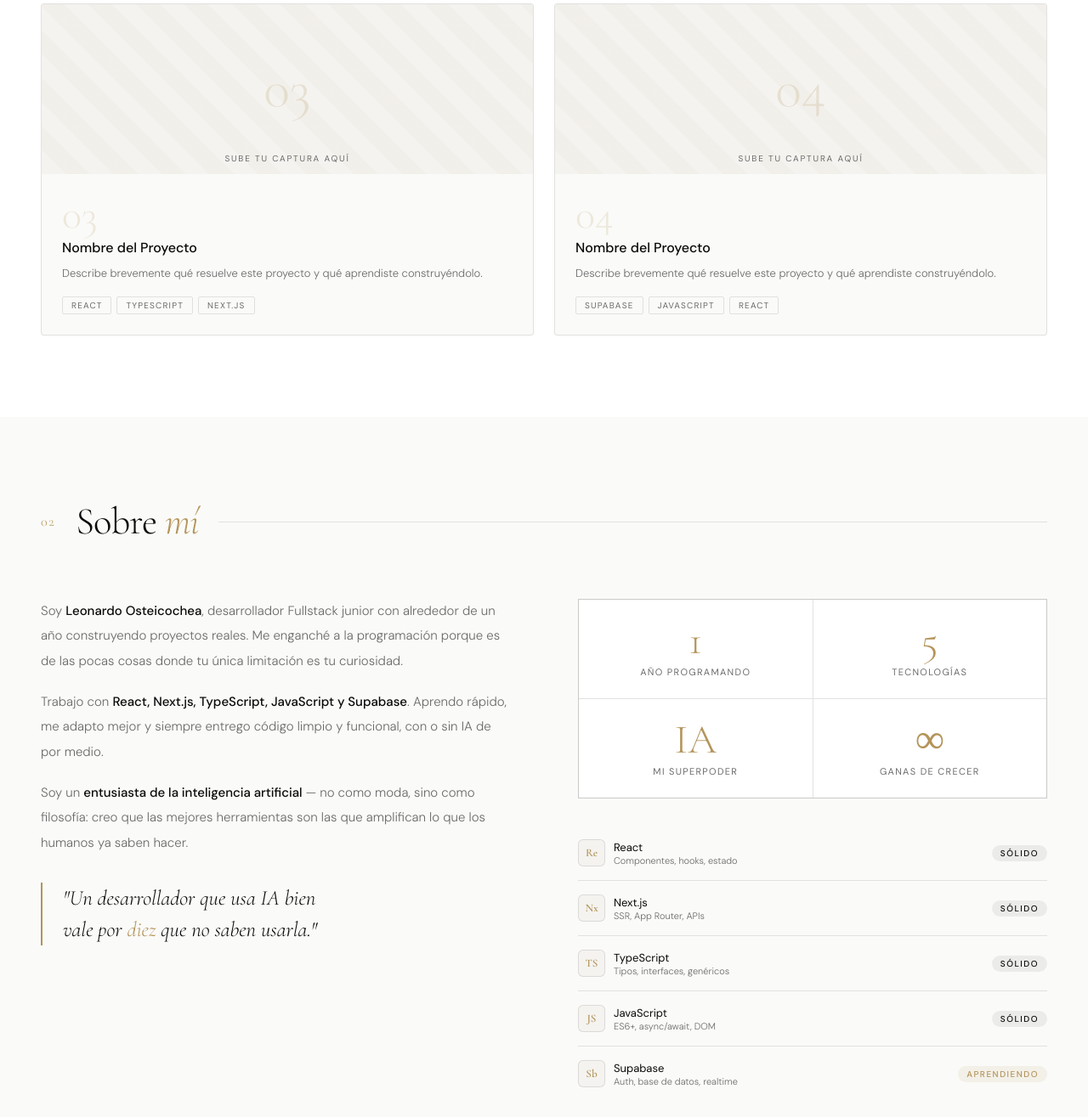
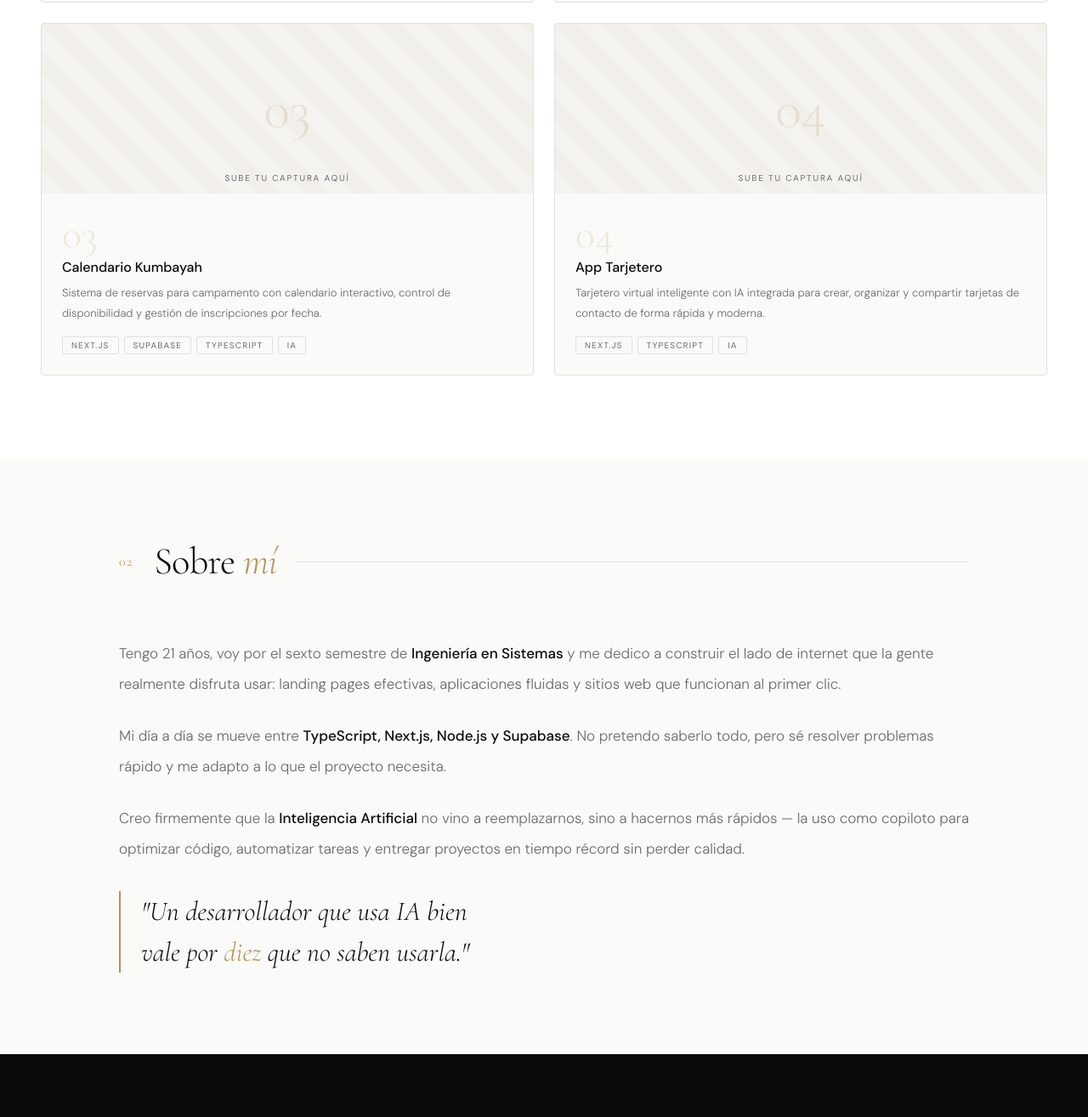
Before and after one commit to Leostei1407/Mi-Portafolio, a website: page index.html in a window 1280 px wide. Shown: the part 1482-2797 px from the top of the page at 85% size. Drawn offline with nearby package versions, Linux system fonts and the light colour scheme.

Commit message:
Update projects, about section and Zeta App URL

```diff
--- a/index.html
+++ b/index.html
@@ -408,20 +408,24 @@
 
   /* SOBRE MÍ */
   #sobre-mi { background: var(--bg); }
+  #sobre-mi .section-header {
+    max-width: 1000px;
+    margin-left: auto; margin-right: auto;
+  }
   .about-layout {
-    display: grid;
-    grid-template-columns: 1fr 1fr;
-    gap: 5rem; align-items: start;
+    display: block;
+    max-width: 1000px;
+    margin: 0 auto;
   }
   .about-text p {
-    font-size: 15px; font-weight: 300;
-    line-height: 1.95; color: var(--muted);
-    margin-bottom: 1.2rem;
+    font-size: 17px; font-weight: 300;
+    line-height: 2.1; color: var(--muted);
+    margin-bottom: 1.6rem;
   }
   .about-text p strong { font-weight: 500; color: var(--ink); }
   .about-phrase {
     font-family: 'Cormorant Garamond', serif;
-    font-size: 1.55rem; font-weight: 300;
+    font-size: 2rem; font-weight: 300;
     font-style: italic; color: var(--ink);
     line-height: 1.5;
     border-left: 2px solid var(--gold);
@@ -667,17 +671,18 @@
           <p>Sube tu captura aquí</p>
         </div>
         <div class="proj-overlay">
-          <a href="TU-LINK-AQUI" target="_blank">Ver proyecto →</a>
+          <a href="https://tienda-online-one-xi.vercel.app" target="_blank">Ver proyecto →</a>
         </div>
       </div>
       <div class="proj-body">
         <div class="proj-num-label">01</div>
-        <div class="proj-title">Nombre del Proyecto</div>
-        <p class="proj-desc">Describe brevemente qué resuelve este proyecto y qué aprendiste construyéndolo.</p>
+        <div class="proj-title">Tienda Online</div>
+        <p class="proj-desc">E-commerce con carrito de compras y panel de administración protegido por autenticación. Gestión de productos, pedidos y usuarios en tiempo real.</p>
         <div class="proj-tags">
-          <span class="proj-tag">React</span>
+          <span class="proj-tag">Next.js</span>
           <span class="proj-tag">Supabase</span>
           <span class="proj-tag">TypeScript</span>
+          <span class="proj-tag">IA</span>
         </div>
       </div>
     </div>
@@ -689,16 +694,18 @@
           <p>Sube tu captura aquí</p>
         </div>
         <div class="proj-overlay">
-          <a href="TU-LINK-AQUI" target="_blank">Ver proyecto →</a>
+          <a href="https://zeta-app.net" target="_blank">Ver proyecto →</a>
         </div>
       </div>
       <div class="proj-body">
         <div class="proj-num-label">02</div>
-        <div class="proj-title">Nombre del Proyecto</div>
-        <p class="proj-desc">Describe brevemente qué resuelve este proyecto y qué aprendiste construyéndolo.</p>
+        <div class="proj-title">Zeta App</div>
+        <p class="proj-desc">Herramienta integral para profesores: control de asistencias, registro de notas, planificación de clases y seguimiento académico de alumnos en un solo lugar.</p>
         <div class="proj-tags">
-          <span class="proj-tag">Next.js</span>
-          <span class="proj-tag">JavaScript</span>
+          <span class="proj-tag">React</span>
+          <span class="proj-tag">Vue</span>
+          <span class="proj-tag">Supabase</span>
+          <span class="proj-tag">TypeScript</span>
           <span class="proj-tag">IA</span>
         </div>
       </div>
@@ -711,17 +718,18 @@
           <p>Sube tu captura aquí</p>
         </div>
         <div class="proj-overlay">
-          <a href="TU-LINK-AQUI" target="_blank">Ver proyecto →</a>
+          <a href="https://calendario-kumbayah.vercel.app" target="_blank">Ver proyecto →</a>
         </div>
       </div>
       <div class="proj-body">
         <div class="proj-num-label">03</div>
-        <div class="proj-title">Nombre del Proyecto</div>
-        <p class="proj-desc">Describe brevemente qué resuelve este proyecto y qué aprendiste construyéndolo.</p>
+        <div class="proj-title">Calendario Kumbayah</div>
+        <p class="proj-desc">Sistema de reservas para campamento con calendario interactivo, control de disponibilidad y gestión de inscripciones por fecha.</p>
         <div class="proj-tags">
-          <span class="proj-tag">React</span>
+          <span class="proj-tag">Next.js</span>
+          <span class="proj-tag">Supabase</span>
           <span class="proj-tag">TypeScript</span>
-          <span class="proj-tag">Next.js</span>
+          <span class="proj-tag">IA</span>
         </div>
       </div>
     </div>
@@ -733,17 +741,17 @@
           <p>Sube tu captura aquí</p>
         </div>
         <div class="proj-overlay">
-          <a href="TU-LINK-AQUI" target="_blank">Ver proyecto →</a>
+          <a href="https://app-tarjetero.vercel.app" target="_blank">Ver proyecto →</a>
         </div>
       </div>
       <div class="proj-body">
         <div class="proj-num-label">04</div>
-        <div class="proj-title">Nombre del Proyecto</div>
-        <p class="proj-desc">Describe brevemente qué resuelve este proyecto y qué aprendiste construyéndolo.</p>
+        <div class="proj-title">App Tarjetero</div>
+        <p class="proj-desc">Tarjetero virtual inteligente con IA integrada para crear, organizar y compartir tarjetas de contacto de forma rápida y moderna.</p>
         <div class="proj-tags">
-          <span class="proj-tag">Supabase</span>
-          <span class="proj-tag">JavaScript</span>
-          <span class="proj-tag">React</span>
+          <span class="proj-tag">Next.js</span>
+          <span class="proj-tag">TypeScript</span>
+          <span class="proj-tag">IA</span>
         </div>
       </div>
     </div>
@@ -761,90 +769,17 @@
   <div class="about-layout">
     <div class="about-text reveal">
       <p>
-        Soy <strong>Leonardo Osteicochea</strong>, desarrollador Fullstack junior con alrededor de un año construyendo proyectos reales. Me enganché a la programación porque es de las pocas cosas donde tu única limitación es tu curiosidad.
+        Tengo 21 años, voy por el sexto semestre de <strong>Ingeniería en Sistemas</strong> y me dedico a construir el lado de internet que la gente realmente disfruta usar: landing pages efectivas, aplicaciones fluidas y sitios web que funcionan al primer clic.
       </p>
       <p>
-        Trabajo con <strong>React, Next.js, TypeScript, JavaScript y Supabase</strong>. Aprendo rápido, me adapto mejor y siempre entrego código limpio y funcional, con o sin IA de por medio.
+        Mi día a día se mueve entre <strong>TypeScript, Next.js, Node.js y Supabase</strong>. No pretendo saberlo todo, pero sé resolver problemas rápido y me adapto a lo que el proyecto necesita.
       </p>
       <p>
-        Soy un <strong>entusiasta de la inteligencia artificial</strong> — no como moda, sino como filosofía: creo que las mejores herramientas son las que amplifican lo que los humanos ya saben hacer.
+        Creo firmemente que la <strong>Inteligencia Artificial</strong> no vino a reemplazarnos, sino a hacernos más rápidos — la uso como copiloto para optimizar código, automatizar tareas y entregar proyectos en tiempo récord sin perder calidad.
       </p>
       <blockquote class="about-phrase">
         "Un desarrollador que usa IA bien<br>vale por <em>diez</em> que no saben usarla."
       </blockquote>
-    </div>
-    <div class="about-right reveal">
-      <div class="stats-grid">
-        <div class="stat-box">
-          <span class="stat-num">1</span>
-          <span class="stat-label">Año programando</span>
-        </div>
-        <div class="stat-box">
-          <span class="stat-num">5</span>
-          <span class="stat-label">Tecnologías</span>
-        </div>
-        <div class="stat-box">
-          <span class="stat-num">IA</span>
-          <span class="stat-label">Mi superpoder</span>
-        </div>
-        <div class="stat-box">
-          <span class="stat-num">∞</span>
-          <span class="stat-label">Ganas de crecer</span>
-        </div>
-      </div>
-
-      <div class="stack-cards">
-        <div class="stack-card">
-          <div class="stack-card-left">
-            <div class="stack-icon">Re</div>
-            <div class="stack-name-col">
-              <span class="stack-name">React</span>
-              <span class="stack-sub">Componentes, hooks, estado</span>
-            </div>
-          </div>
-          <span class="stack-level level-solid">Sólido</span>
-        </div>
-        <div class="stack-card">
-          <div class="stack-card-left">
-            <div class="stack-icon">Nx</div>
-            <div class="stack-name-col">
-              <span class="stack-name">Next.js</span>
-              <span class="stack-sub">SSR, App Router, APIs</span>
-            </div>
-          </div>
-          <span class="stack-level level-solid">Sólido</span>
-        </div>
-        <div class="stack-card">
-          <div class="stack-card-left">
-            <div class="stack-icon">TS</div>
-            <div class="stack-name-col">
-              <span class="stack-name">TypeScript</span>
-              <span class="stack-sub">Tipos, interfaces, genéricos</span>
-            </div>
-          </div>
-          <span class="stack-level level-solid">Sólido</span>
-        </div>
-        <div class="stack-card">
-          <div class="stack-card-left">
-            <div class="stack-icon">JS</div>
-            <div class="stack-name-col">
-              <span class="stack-name">JavaScript</span>
-              <span class="stack-sub">ES6+, async/await, DOM</span>
-            </div>
-          </div>
-          <span class="stack-level level-solid">Sólido</span>
-        </div>
-        <div class="stack-card">
-          <div class="stack-card-left">
-            <div class="stack-icon">Sb</div>
-            <div class="stack-name-col">
-              <span class="stack-name">Supabase</span>
-              <span class="stack-sub">Auth, base de datos, realtime</span>
-            </div>
-          </div>
-          <span class="stack-level level-learning">Aprendiendo</span>
-        </div>
-      </div>
     </div>
   </div>
 </section>
```
